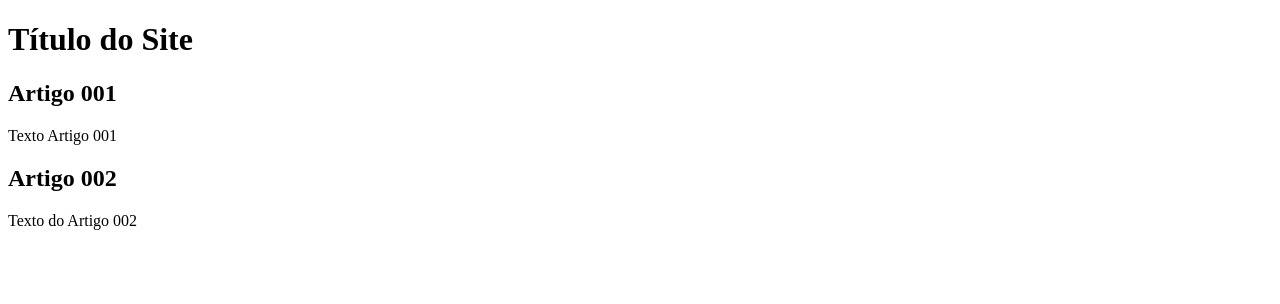
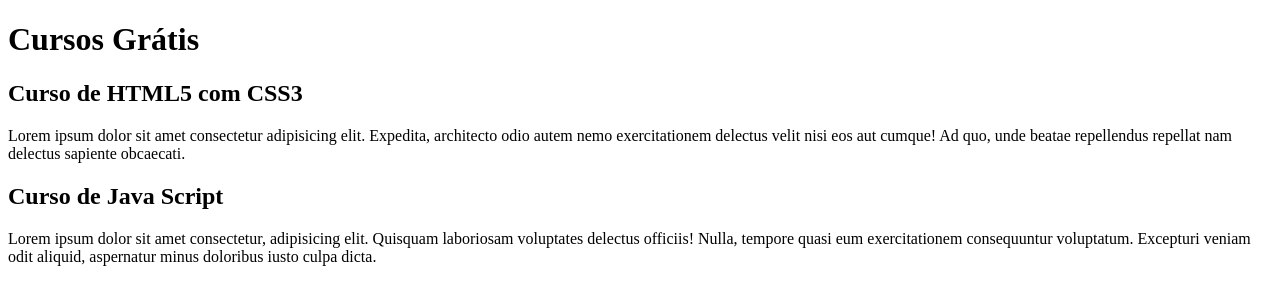
Before and after one commit to paulanunessantos/projeto-site, a plain HTML site: page index.html in a window 1280 px wide. Drawn offline with Linux system fonts and the light colour scheme.

Commit message:
comecei o conteudo

```diff
--- a/index.html
+++ b/index.html
@@ -8,15 +8,15 @@
 <body>
     <main>
         <header>
-            <h1>Título do Site</h1>
+            <h1>Cursos Grátis</h1>
         </header>
         <article>
-            <h2>Artigo 001</h2>
-            <p>Texto Artigo 001</p>
+            <h2>Curso de HTML5 com CSS3</h2>
+            <p>Lorem ipsum dolor sit amet consectetur adipisicing elit. Expedita, architecto odio autem nemo exercitationem delectus velit nisi eos aut cumque! Ad quo, unde beatae repellendus repellat nam delectus sapiente obcaecati.</p>
         </article>
         <article>
-            <h2>Artigo 002</h2>
-            <p>Texto do Artigo 002</p>
+            <h2>Curso de Java Script</h2>
+            <p>Lorem ipsum dolor sit amet consectetur, adipisicing elit. Quisquam laboriosam voluptates delectus officiis! Nulla, tempore quasi eum exercitationem consequuntur voluptatum. Excepturi veniam odit aliquid, aspernatur minus doloribus iusto culpa dicta.</p>
         </article>
     </main>
 </body>
```
